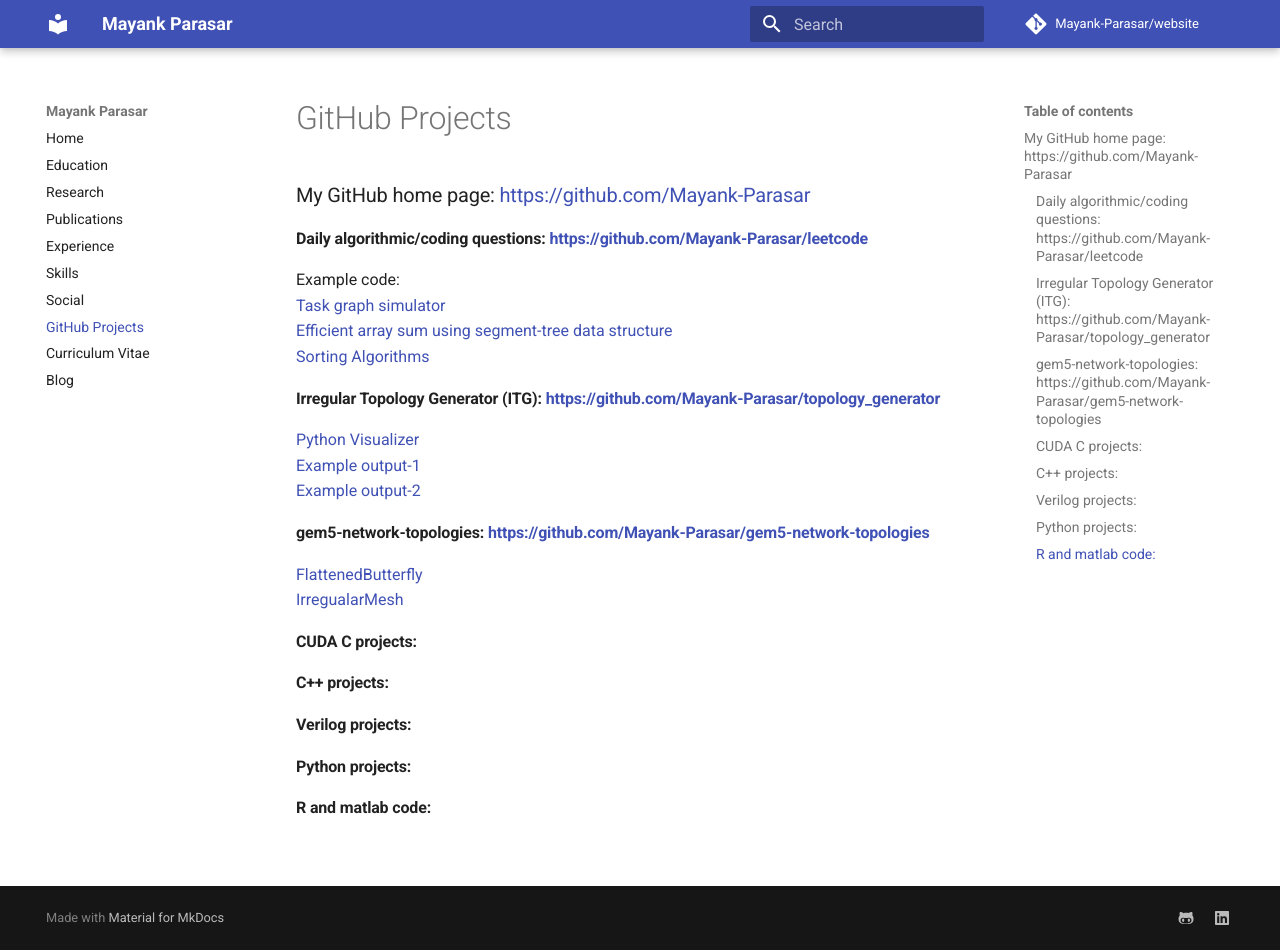
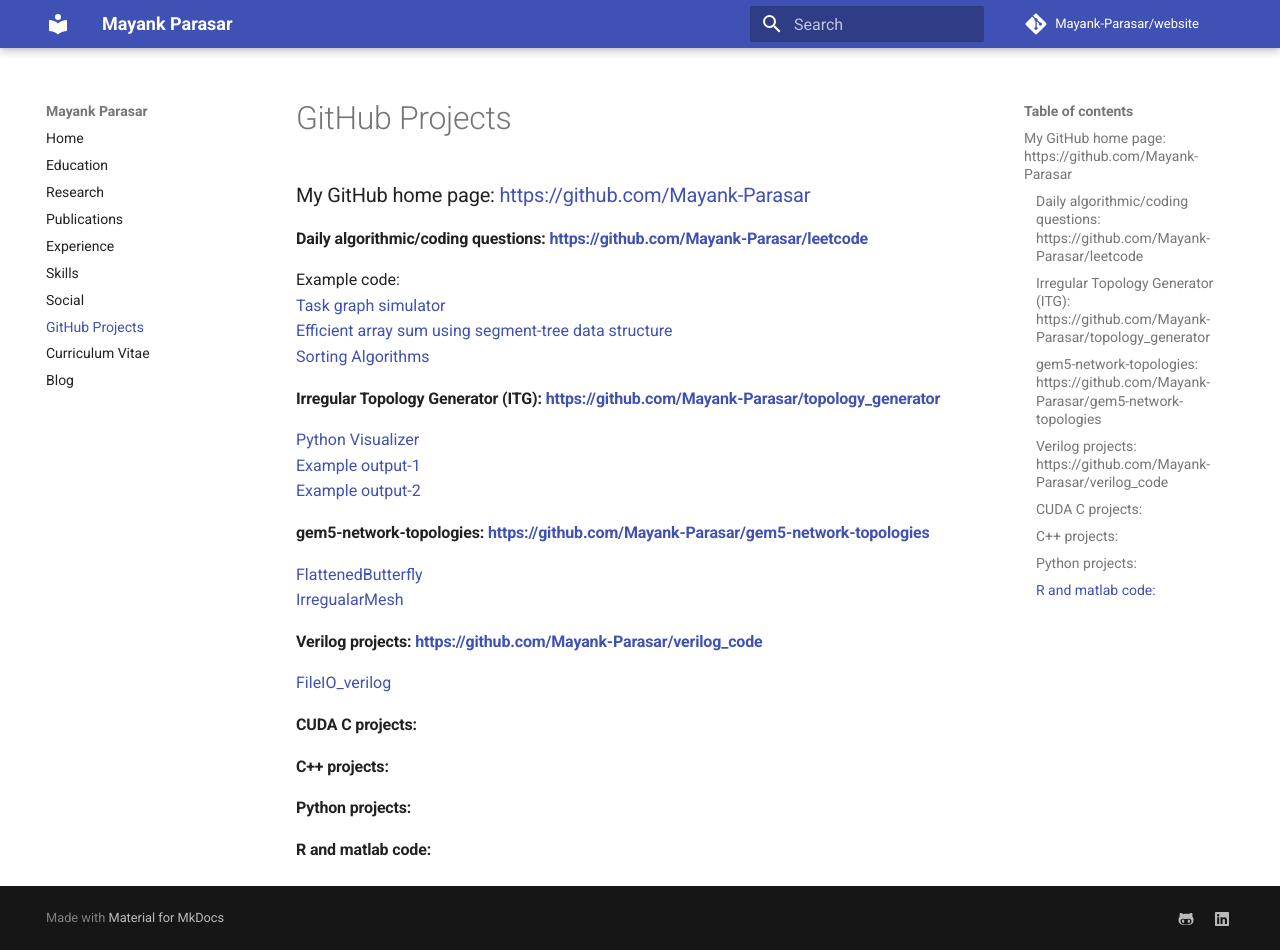
Before and after one commit to Mayank-Parasar/website, an MkDocs documentation site: the page built from docs/github.md, in a window 1280 px wide and 950 px high. Built offline with MkDocs 1.6.1 and Material for MkDocs 9.7.7, drawn with Linux system fonts in a browser that asks for light colours; comment, search, counter and statistics services are not loaded.

Commit message:
pushing code to github

```diff
--- a/docs/github.md
+++ b/docs/github.md
@@ -15,9 +15,10 @@
 <a href="https://github.com/Mayank-Parasar/gem5-network-topologies/blob/master/FlattenedButterfly.py">FlattenedButterfly</a> <br>
 <a href="https://github.com/Mayank-Parasar/gem5-network-topologies/blob/master/irregularMesh.py">IrregualarMesh</a> <br>
 
+#### Verilog projects: [https://github.com/Mayank-Parasar/verilog_code](https://github.com/Mayank-Parasar/verilog_code)
+<a href="https://github.com/Mayank-Parasar/verilog_code/blob/master/fileIO.v">FileIO_verilog</a> <br>
 #### CUDA C projects: <br>
 #### C++ projects: <br>
-#### Verilog projects: <br>
 #### Python projects: <br>
 #### R and matlab code:	<br>
 
```
Also changed, not shown: docs/publication.md (+4 -0 lines), 1 other file.
